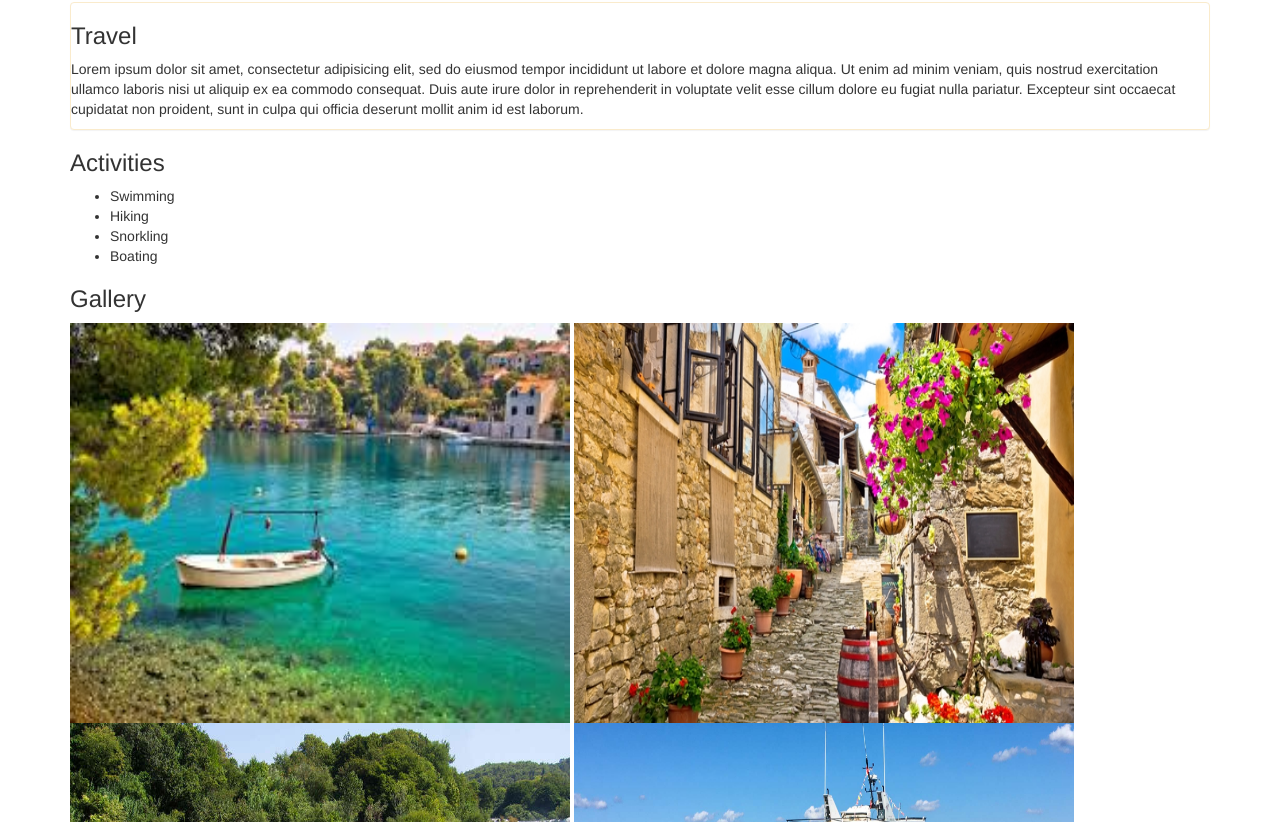
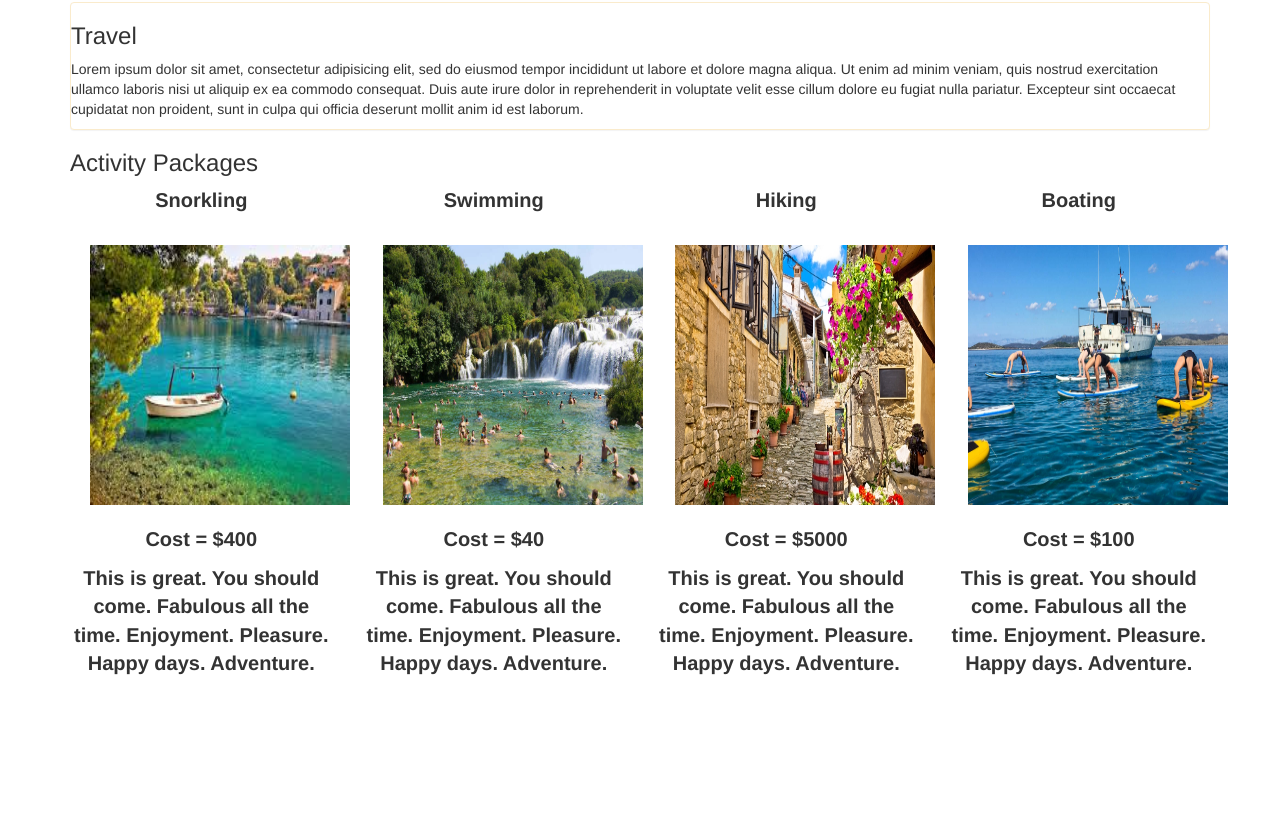
Before and after one commit to BrookeZK/vacation-site, a plain HTML site: page index.html in a window 1280 px wide. Shown: the part 1278-2100 px from the top of the page. After the commit the page ends 1966 px from the top, so only its background shows below. Drawn offline with Linux system fonts and the light colour scheme.

Commit message:
add personal style sheet, grids, activity packages

```diff
--- /dev/null
+++ b/css/vacationstyle.css
@@ -0,0 +1,10 @@
+#fancy img {
+  border: 1px;
+  padding: 20px;
+}
+
+.row p {
+  text-align: center;
+  font-weight: 600;
+  font-size: 20px
+}
--- a/index.html
+++ b/index.html
@@ -3,6 +3,7 @@
   <head>
     <meta charset="utf-8">
     <link href="css/bootstrap.css" rel="stylesheet" type="text/css">
+    <link href="css/vacationstyle.css" rel="stylesheet" type="text/css">
     <title>Vacation to Croatia</title>
   </head>
   <body>
@@ -22,18 +23,25 @@
         <h3>Travel</h3>
         <p>Lorem ipsum dolor sit amet, consectetur adipisicing elit, sed do eiusmod tempor incididunt ut labore et dolore magna aliqua. Ut enim ad minim veniam, quis nostrud exercitation ullamco laboris nisi ut aliquip ex ea commodo consequat. Duis aute irure dolor in reprehenderit in voluptate velit esse cillum dolore eu fugiat nulla pariatur. Excepteur sint occaecat cupidatat non proident, sunt in culpa qui officia deserunt mollit anim id est laborum.</p>
       </div>
-      <h3>Activities</h3>
-      <ul>
-        <li>Swimming</li>
-        <li>Hiking</li>
-        <li>Snorkling</li>
-        <li>Boating</li>
-      </ul>
-      <h3>Gallery</h3>
-      <img src="img/boat.jpeg" alt="Boating" width="500px" height="400px">
-      <img src="img/explore.jpeg" alt="Explore Towns" width="500px" height="400px">
-      <img src="img/waterfall.jpg" alt="Waterfall" width="500px" height="400px">
-      <img src="img/yoga.jpg" alt="Yoga on paddleboards" width="500px" height="400px">
+      <h3>Activity Packages</h3>
+      <div class="row">
+        <div class="col-md-3"><p>Snorkling</p></div>
+        <div class="col-md-3"><p>Swimming<p/></div>
+        <div class="col-md-3"><p>Hiking</p></div>
+        <div class="col-md-3"><p>Boating</p></div>
+      </div>
+      <div id="fancy" class="row">
+        <div class="col-md-3"><img src="img/boat.jpeg" alt="Boating" width="300px" height="300px"></div>
+        <div class="col-md-3"><img src="img/waterfall.jpg" alt="Waterfall" width="300px" height="300px"></div>
+        <div class="col-md-3"><img src="img/explore.jpeg" alt="Explore Towns" width="300px" height="300px"></div>
+        <div class="col-md-3"><img src="img/yoga.jpg" alt="Yoga on paddleboards" width="300px" height="300px"></div>
+      </div>
+      <div class="row">
+        <div class="col-md-3"><p>Cost = $400</p><p>This is great. You should come. Fabulous all the time. Enjoyment. Pleasure. Happy days. Adventure.</p></div>
+        <div class="col-md-3"><p>Cost = $40</p><p>This is great. You should come. Fabulous all the time. Enjoyment. Pleasure. Happy days. Adventure.</p></div>
+        <div class="col-md-3"><p>Cost = $5000</p><p>This is great. You should come. Fabulous all the time. Enjoyment. Pleasure. Happy days. Adventure.</p></div>
+        <div class="col-md-3"><p>Cost = $100</p><p>This is great. You should come. Fabulous all the time. Enjoyment. Pleasure. Happy days. Adventure.</p></div>
+      </div>
     </div>
   </body>
 </html>
```
